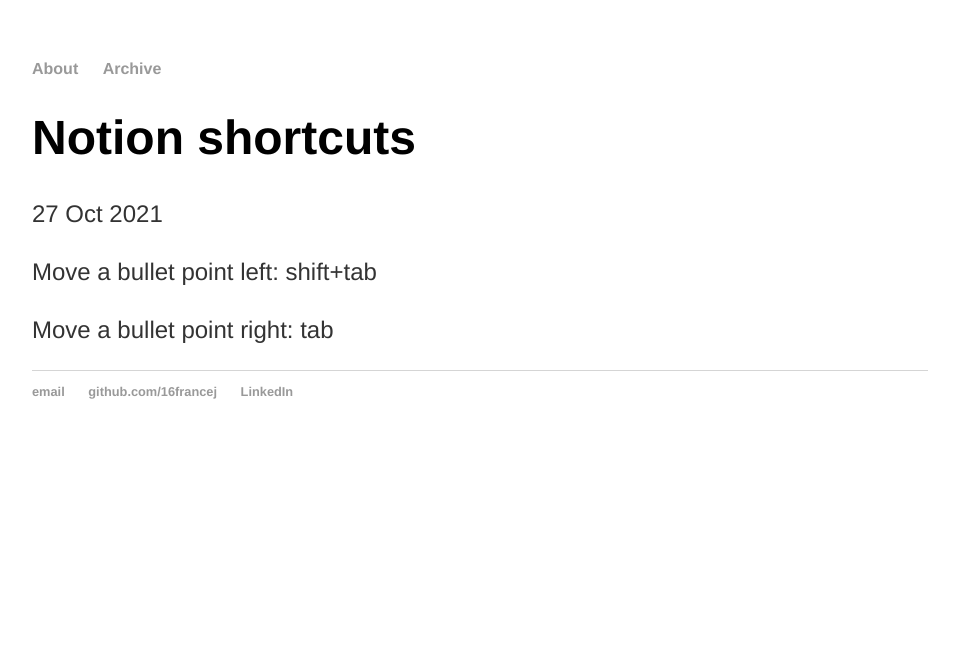
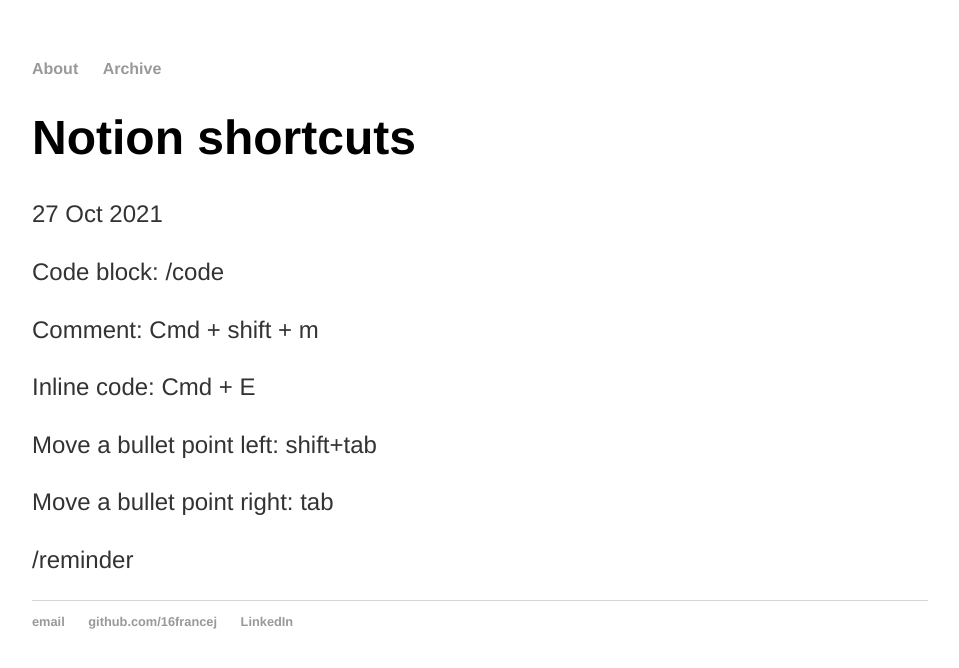
Before and after one commit to 16francej/16francej.github.io, a Jekyll site: the page built from _posts/2021-10-27-Notion-Shortcuts.md, in a window 1280 px wide. Shown: the top 668 px of the page, without its empty margins (160-1119 px from the left). Built offline with Jekyll 4.4.1, drawn with Linux system fonts in a browser that asks for light colours.

Commit message:
Update 2021-10-27-Notion-Shortcuts.md

```diff
--- a/_posts/2021-10-27-Notion-Shortcuts.md
+++ b/_posts/2021-10-27-Notion-Shortcuts.md
@@ -4,6 +4,14 @@ title: "Notion shortcuts"
 date: 2021-10-27
 ---
 
+Code block: /code
+
+Comment: Cmd + shift + m
+
+Inline code: Cmd + E
+
 Move a bullet point left: shift+tab
 
 Move a bullet point right: tab
+
+/reminder
```
